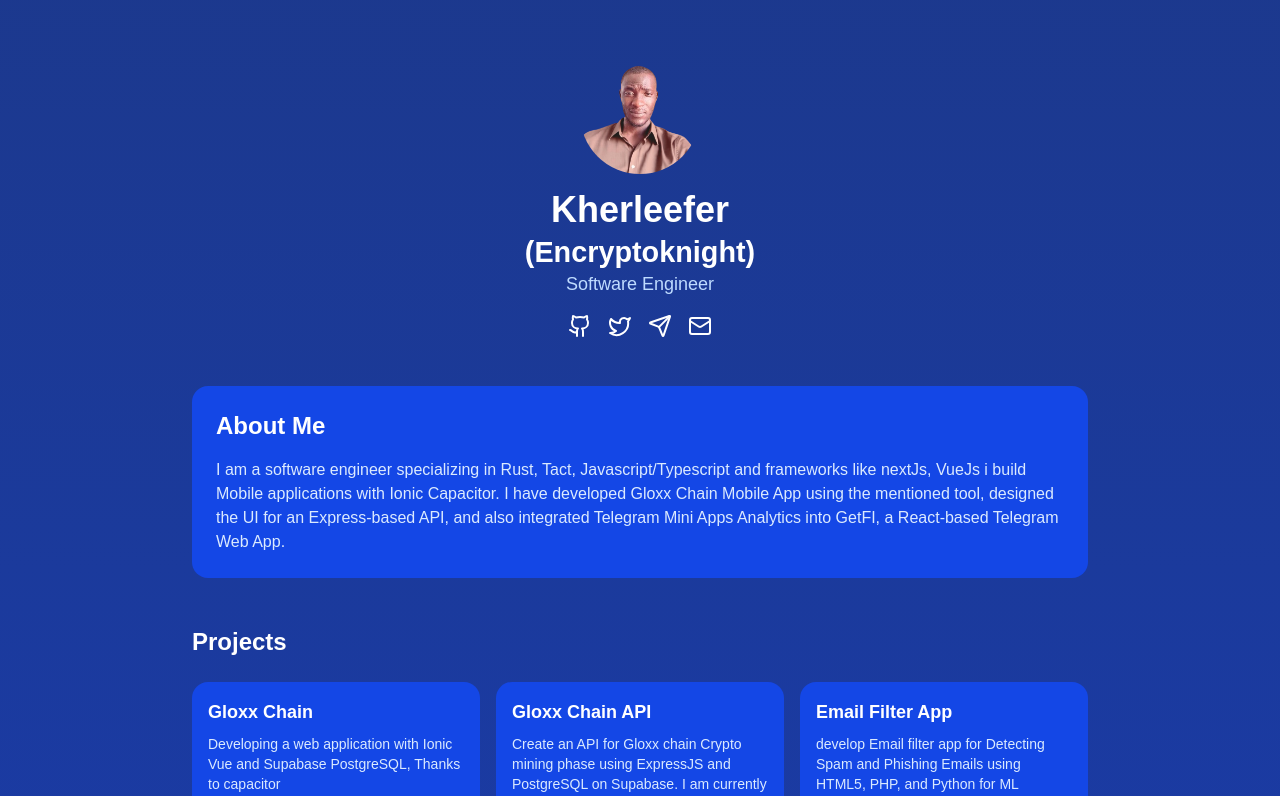
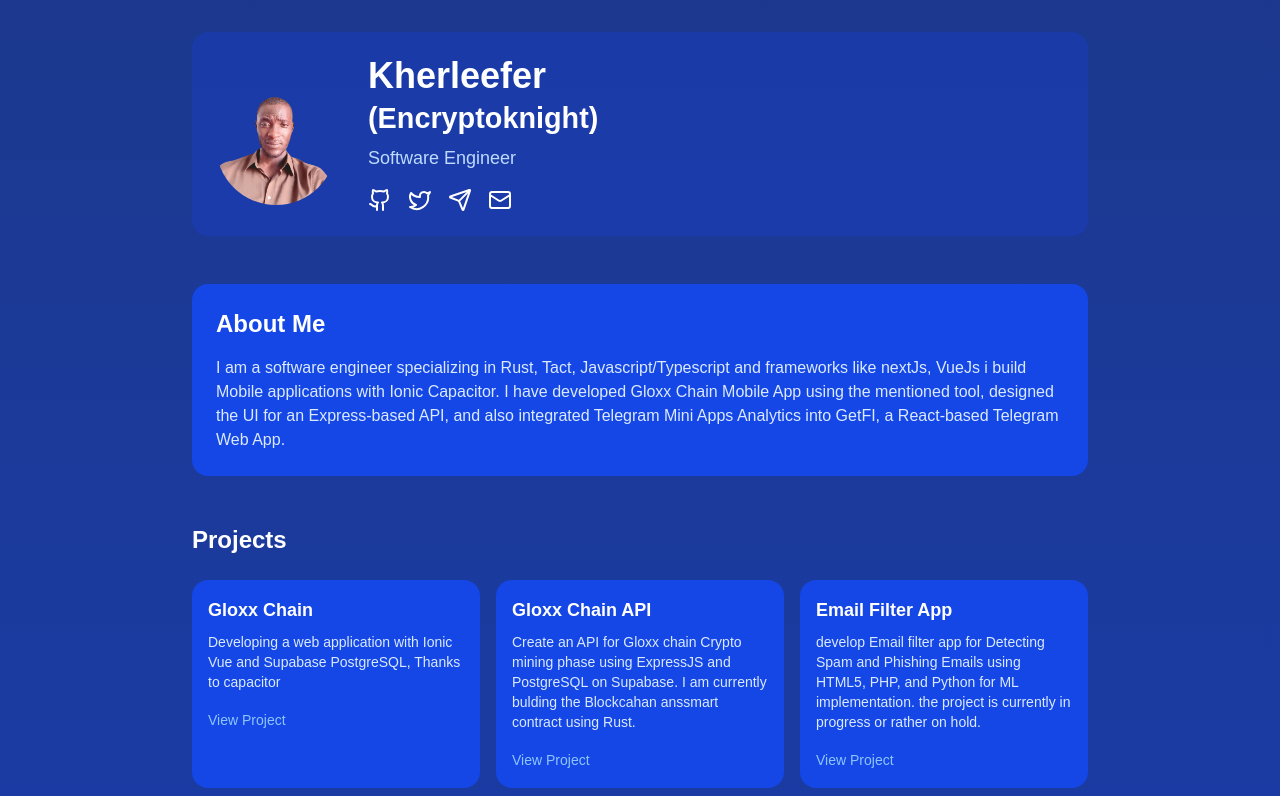
Before and after one commit to kherleefer/kherleefer, a Next.js app: page / in a window 1280 px wide. Shown: the top 796 px of the page. Built offline with nearby package versions, Linux system fonts and the light colour scheme.

Commit message:
Update page.tsx

```diff
--- a/app/page.tsx
+++ b/app/page.tsx
@@ -13,13 +13,10 @@ export default function Home() {
       className="min-h-screen bg-gradient-to-b from-blue-900 to-blue-800 text-white p-8"
     >
       <div className="max-w-4xl mx-auto">
-        <header className="text-center mb-12">
-          <motion.div
-            initial={{ scale: 0.8 }}
-            animate={{ scale: 1 }}
-            transition={{ duration: 0.5 }}
-            className="flex justify-center"
-          >
+        <header className="mb-12">
+          <div className="flex flex-col md:flex-row items-center gap-6 md:gap-8 bg-blue-800/60 rounded-2xl p-4 md:p-6">
+            {/* Profile Image on the left */}
+            <div className="flex-shrink-0 mb-4 md:mb-0">
               <Image
                 src="/img/profileImage.png"
                 alt="Profile Picture"
@@ -27,15 +24,17 @@ export default function Home() {
                 height={120}
                 className="rounded-full"
               />
-          </motion.div>
-          <h1 className="text-4xl font-bold mt-4">
+            </div>
+            {/* Text and Socials on the right */}
+            <div className="text-center md:text-left w-full">
+              <h1 className="text-4xl font-bold">
                 Kherleefer
                 <p>
                   <small>(Encryptoknight)</small>
                 </p>
               </h1>
-          <p className="text-lg text-blue-200">Software Engineer</p>
-          <div className="flex justify-center gap-4 mt-4">
+              <p className="text-lg text-blue-200 mt-2">Software Engineer</p>
+              <div className="flex gap-4 mt-4 justify-center md:justify-start">
                 <a href="https://github.com/kherleefer">
                   <Github className="h-6 w-6 hover:text-white" />
                 </a>
@@ -48,6 +47,8 @@ export default function Home() {
                 <a href="mailto:mahmudkalifa6@gmail.com">
                   <Mail className="h-6 w-6 hover:text-white" />
                 </a>
+              </div>
+            </div>
           </div>
         </header>
         <motion.section
```
Lines whose indentation alone changed are shown as unchanged.
